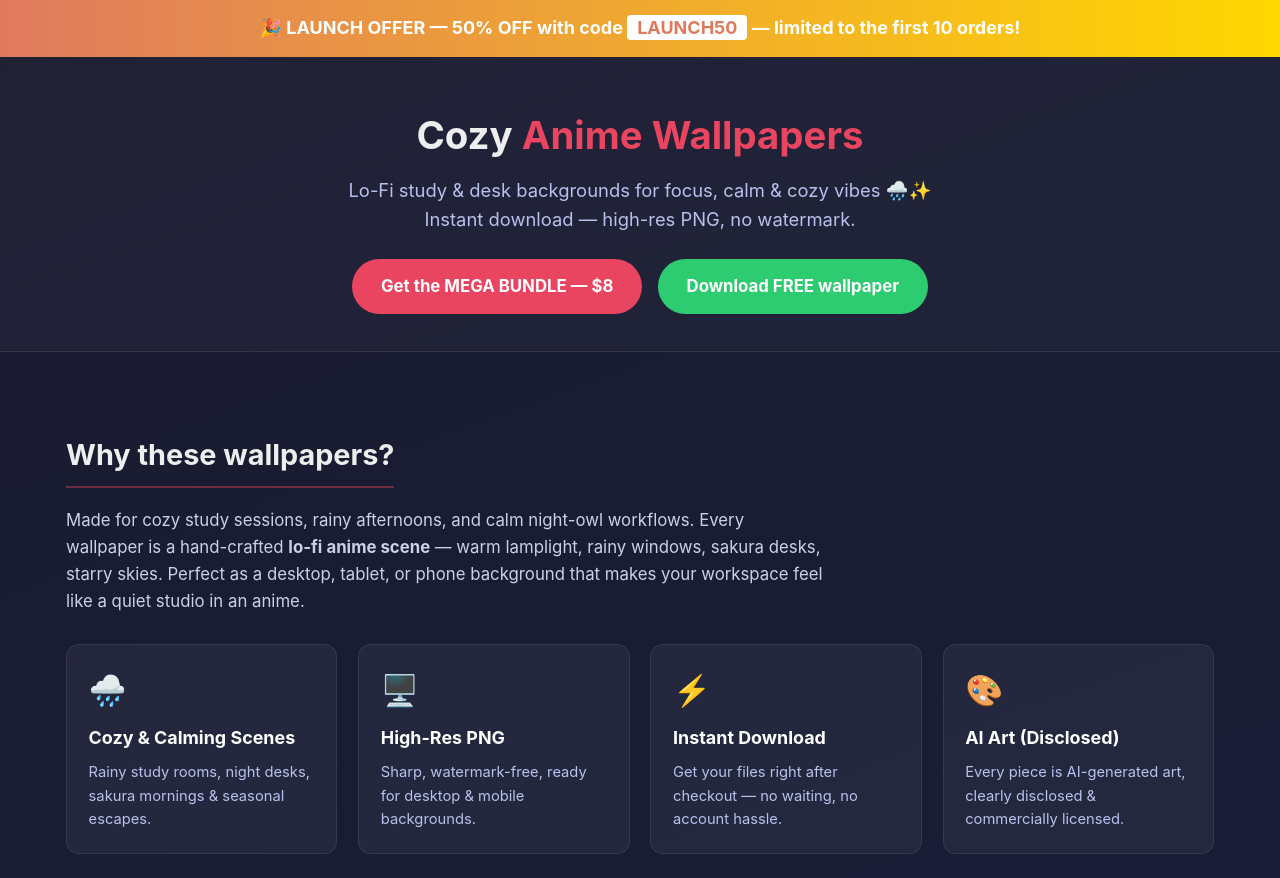
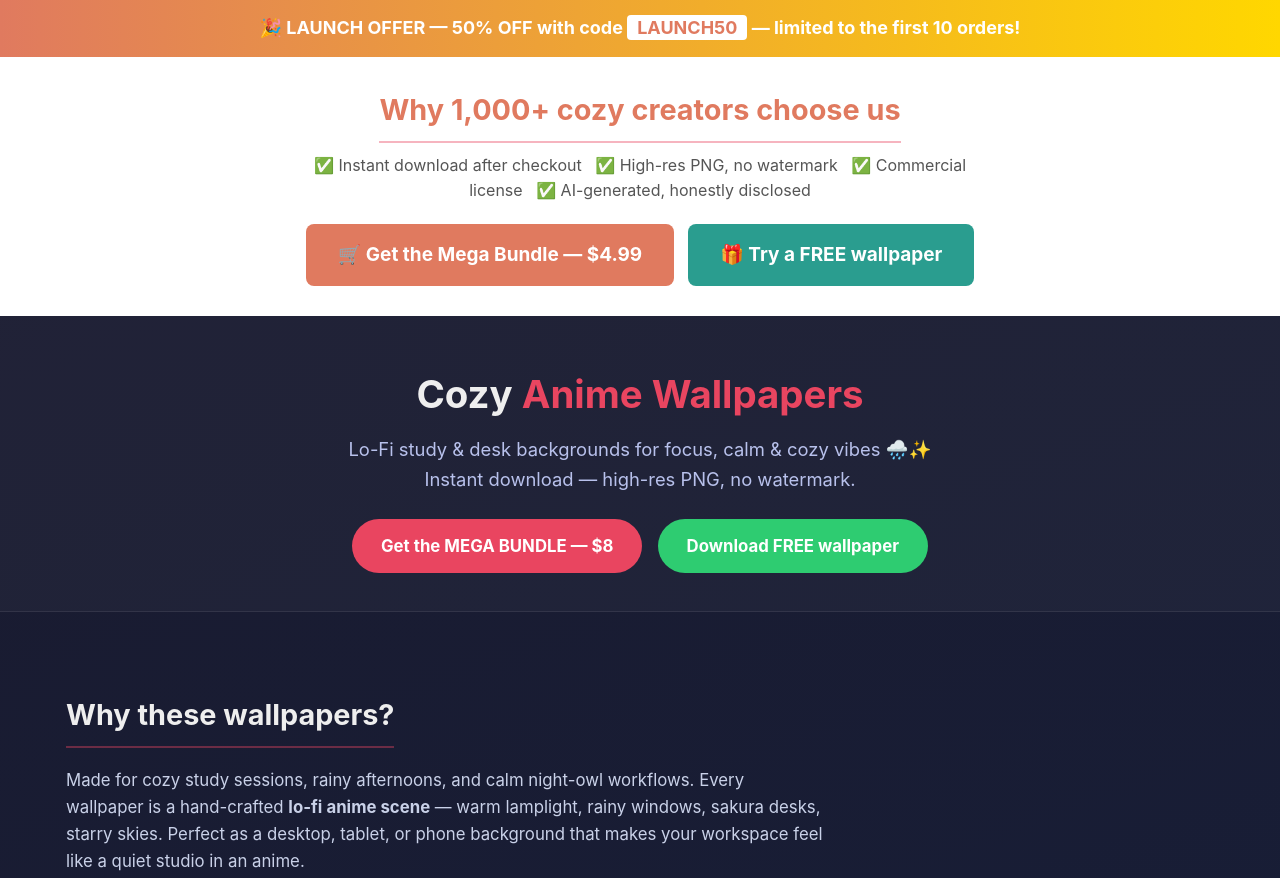
Before and after one commit to rererenren/rererenren.github.io, a plain HTML site: page index.html in a window 1280 px wide. Shown: the top 878 px of the page. Drawn offline with Linux system fonts and the light colour scheme.

Commit message:
Add trust + CTA section (conversion)

```diff
--- a/index.html
+++ b/index.html
@@ -142,6 +142,14 @@
 </head>
 <body>
 <div id="offer-banner" style="background:linear-gradient(90deg,#e07a5f,#ffd700);color:#fff;text-align:center;padding:14px;font-size:18px;font-weight:bold;position:sticky;top:0;z-index:100;">🎉 LAUNCH OFFER — 50% OFF with code <span style="background:#fff;color:#e07a5f;padding:2px 10px;border-radius:4px;">LAUNCH50</span> — limited to the first 10 orders!</div>
+<section id="trust" style="background:#fff;color:#333;text-align:center;padding:30px 20px;">
+<h2 style="color:#e07a5f;margin:0 0 10px;">Why 1,000+ cozy creators choose us</h2>
+<p style="max-width:700px;margin:0 auto 20px;color:#555;">✅ Instant download after checkout &nbsp; ✅ High-res PNG, no watermark &nbsp; ✅ Commercial license &nbsp; ✅ AI-generated, honestly disclosed</p>
+<div style="display:flex;gap:14px;justify-content:center;flex-wrap:wrap;">
+<a href="https://rererenren.gumroad.com/l/cozy-anime-mega-bundle" style="background:#e07a5f;color:#fff;padding:16px 32px;border-radius:8px;font-size:19px;font-weight:bold;text-decoration:none;">🛒 Get the Mega Bundle — $4.99</a>
+<a href="https://rererenren.gumroad.com/l/free-cozy-anime-wallpaper" style="background:#2a9d8f;color:#fff;padding:16px 32px;border-radius:8px;font-size:19px;font-weight:bold;text-decoration:none;">🎁 Try a FREE wallpaper</a>
+</div></section>
+
 
 
 <header>
```
